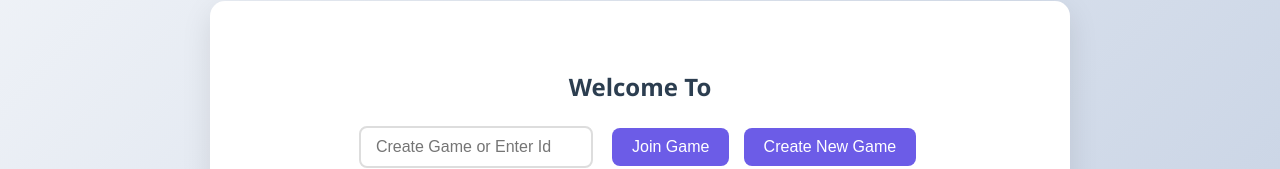
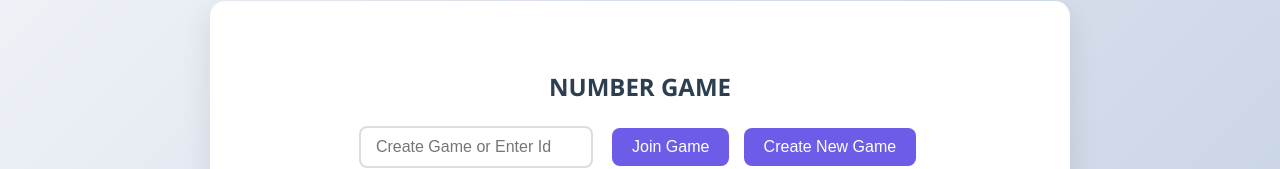
Before and after one commit to belghiria-youssef/aliceandbob, a plain HTML site: page index.html in a window 1280 px wide. Shown: the part 299-468 px from the top of the page. Drawn offline with Linux system fonts and the light colour scheme.

Commit message:
Update index.html

```diff
--- a/index.html
+++ b/index.html
@@ -182,7 +182,7 @@
 <body>
      <div class="game-wrapper" id="game-wrapper">
         <div class="lobby-screen" id="lobby-screen">
-            <h2>Welcome To </h2>
+            <h2>NUMBER GAME </h2>
             <input type="text" id="game-id-input" placeholder="Create Game or Enter Id" >
             <button id="join-game-btn">Join Game</button>
             <button id="create-game-btn">Create New Game</button>
```
